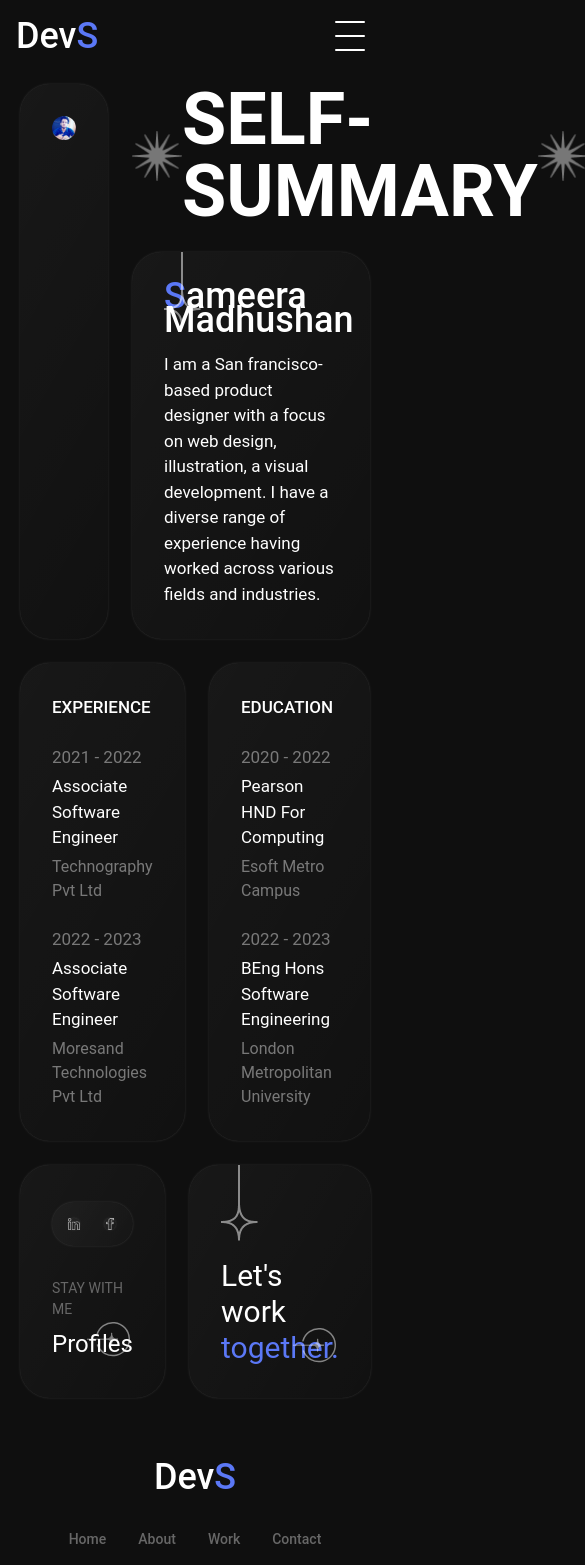
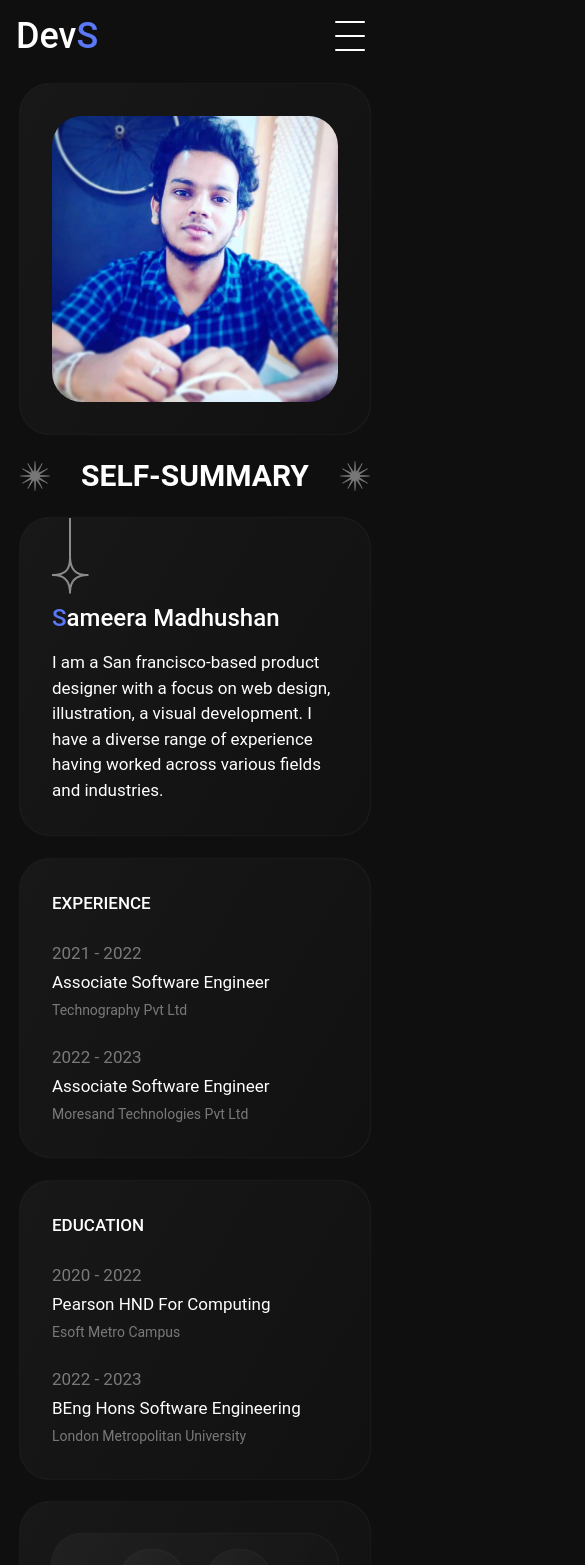
Before and after one commit to Sameera16750/portfollio, an Angular app: page /about in a window 390 px wide. Shown: the top 1565 px of the page, 585 px wide, since content can reach past the window. Built offline with nearby package versions, Linux system fonts and the light colour scheme.

Commit message:
about page desktop mobile responsive designs completed

```diff
--- a/src/app/pages/about-page/about-page.component.html
+++ b/src/app/pages/about-page/about-page.component.html
@@ -1,19 +1,21 @@
 <div class="container py-3 py-3 md:py-[4rem] flex flex-col gap-6 px-5 md:px-0">
   <!-- first row-->
-  <div class="flex w-full gap-6">
-    <div class="animated-crd w-[32%] aspect-[1] p-8">
+  <div class="flex w-full flex-col md:flex-row gap-6">
+    <div class="animated-crd w-full md:w-[32%] aspect-[1] p-8">
       <img src="assets/images/dp.jpg" class="w-full object-cover rounded-[30px]" alt="dp">
     </div>
-    <div class="w-[68%] aspect-[3/1] flex flex-col gap-6 items-center">
+    <div class="w-full md:w-[68%] aspect-[3/1] flex flex-col gap-6 items-center">
       <div class="flex w-full card-animation">
-        <img src="assets/icons/star-2.png" class="w-[50px] h-[50px] mt-auto mb-auto ms-0 me-auto" alt="star-icon">
-        <h1 class="uppercase text-7xl  font-bold self-summary-heading">self-summary</h1>
-        <img src="assets/icons/star-2.png" class="w-[50px] h-[50px] mt-auto mb-auto me-0 ms-auto" alt="star-icon">
+        <img src="assets/icons/star-2.png"
+             class="w-[30px] md:w-[50px] h-[30px] md:h-[50px] mt-auto mb-auto ms-0 me-auto" alt="star-icon">
+        <h1 class="uppercase text-3xl md:text-7xl  font-bold self-summary-heading">self-summary</h1>
+        <img src="assets/icons/star-2.png"
+             class="w-[30px] md:w-[50px] h-[30px] md:h-[50px] mt-auto mb-auto me-0 ms-auto" alt="star-icon">
       </div>
-      <div class="animated-crd w-full flex-grow-[1] relative p-8">
+      <div class="animated-crd w-full flex-grow-[1] md:aspect-[auto]  relative p-8">
         <img src="assets/icons/icon2.png" alt="icon" class="absolute top-0 left-8">
         <div class="flex h-full flex-col justify-end">
-          <p class="text-4xl mt-auto mb-5 leading-6 font-medium"><span class="text-[var(--base-blue)]">S</span>ameera
+          <p class="text-2xl md:text-4xl mt-14 md:mt-auto mb-5 leading-6 font-medium"><span class="text-[var(--base-blue)]">S</span>ameera
             Madhushan</p>
           <p class="mb-0 text-[17px]">I am a San francisco-based product designer with a focus on web design,
             illustration, a visual development. I
@@ -24,41 +26,41 @@
   </div>
   <!--  end of second row-->
   <!--  second row-->
-  <div class="flex w-full gap-6">
+  <div class="flex w-full flex-col md:flex-row gap-6">
     <!--    experience section-->
-    <div class="animated-crd w-1/2 aspect-[2/1] flex flex-col p-8 text-[17px]  gap-6">
+    <div class="animated-crd w-full md:w-1/2 aspect-[2/1] flex flex-col p-8 text-[17px]  gap-6">
       <h2 class="uppercase font-medium">Experience</h2>
       <div class="flex flex-col gap-1">
         <label class="text-[var(--base-low-gray)] opacity-[0.6]">2021 - 2022</label>
         <label>Associate Software Engineer</label>
-        <label class="text-[var(--base-low-gray)] opacity-[0.6] text-[16px]">Technography Pvt Ltd</label>
+        <label class="text-[var(--base-low-gray)] opacity-[0.6] text-[14px]">Technography Pvt Ltd</label>
       </div>
       <div class="flex flex-col gap-1">
         <label class="text-[var(--base-low-gray)] opacity-[0.6]">2022 - 2023</label>
         <label>Associate Software Engineer</label>
-        <label class="text-[var(--base-low-gray)] opacity-[0.6] text-[16px]">Moresand Technologies Pvt Ltd</label>
+        <label class="text-[var(--base-low-gray)] opacity-[0.6] text-[14px]">Moresand Technologies Pvt Ltd</label>
       </div>
     </div>
     <!--    end experience section-->
     <!--    education section-->
-    <div class="animated-crd w-1/2 aspect-[2/1] flex flex-col p-8 text-[17px]  gap-6">
+    <div class="animated-crd w-full md:w-1/2 aspect-[2/1] flex flex-col p-8 text-[17px]  gap-6">
       <h2 class="uppercase font-medium">Education</h2>
       <div class="flex flex-col gap-1">
         <label class="text-[var(--base-low-gray)] opacity-[0.6]">2020 - 2022</label>
         <label>Pearson HND For Computing</label>
-        <label class="text-[var(--base-low-gray)] opacity-[0.6] text-[16px]">Esoft Metro Campus</label>
+        <label class="text-[var(--base-low-gray)] opacity-[0.6] text-[14px]">Esoft Metro Campus</label>
       </div>
       <div class="flex flex-col gap-1">
         <label class="text-[var(--base-low-gray)] opacity-[0.6]">2022 - 2023</label>
         <label>BEng Hons Software Engineering</label>
-        <label class="text-[var(--base-low-gray)] opacity-[0.6] text-[16px]">London Metropolitan University</label>
+        <label class="text-[var(--base-low-gray)] opacity-[0.6] text-[14px]">London Metropolitan University</label>
       </div>
     </div>
     <!--    end education section-->
   </div>
   <!--  end of second row-->
   <!--  third row-->
-  <div class="flex w-full gap-6">
+  <div class="flex w-full gap-6 flex-col md:flex-row">
     <!--    stay with me section-->
     <div class="md:w-[25%] md:aspect-[1] animated-crd p-8 flex flex-col justify-center items-center gap-8">
       <div class="animated-crd flex w-full gap-6 p-4 md:p-6 justify-center items-center social-section">
```
